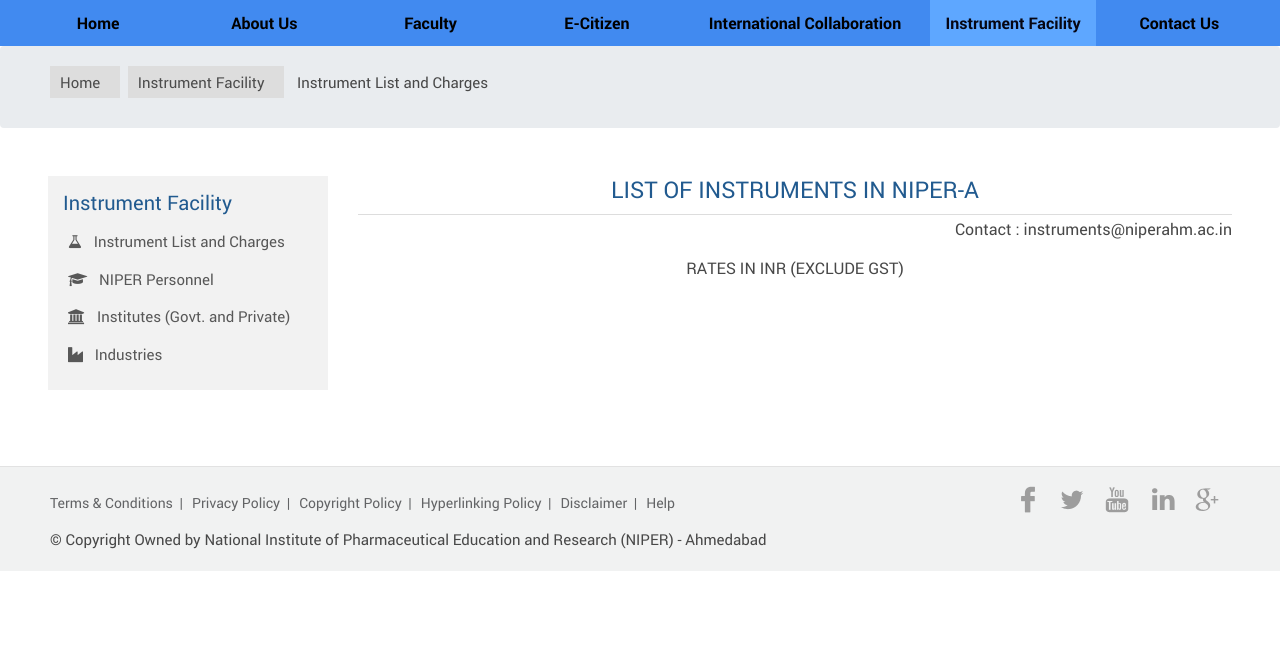
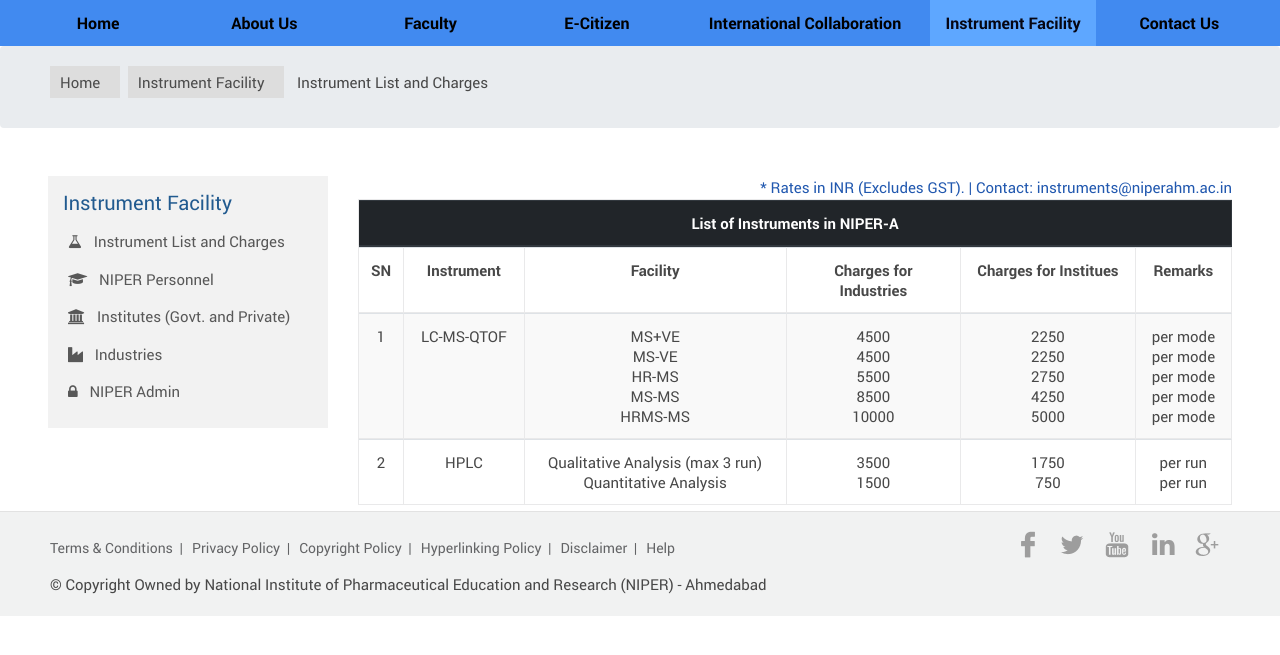
Before and after one commit to hmake98/NIPER-Project, a PHP site: page / in a window 1280 px wide. Shown: the part 125-780 px from the top of the page. Run offline with PHP 8.4, Linux system fonts and the light colour scheme.

Commit message:
Initial Layout 2

```diff
--- a/index.php
+++ b/index.php
@@ -1,55 +1,114 @@
-
 <html>
 <head>
+
   <title>
     Instrument List and Charges
   </title>
+  <link rel="icon" id="lnkFavicon" type="image" href="assets/images/favicon.ico" />
+  <meta name="viewport" content="width=device-width, initial-scale=1, maximum-scale=1, user-scalable=no" />
 
-  <meta name="viewport" content="width=device-width, initial-scale=1, maximum-scale=1, user-scalable=no" />
   <script src="assets/javascript/jquery.min.js" type="text/javascript"></script>
+
   <link rel="stylesheet" href="https://maxcdn.bootstrapcdn.com/bootstrap/4.1.3/css/bootstrap.min.css">
-
   <link href='assets/css/default.css' type="text/css" rel="stylesheet" />
   <link rel="stylesheet" href="https://cdnjs.cloudflare.com/ajax/libs/font-awesome/4.7.0/css/font-awesome.min.css">
 
-  <link rel="icon" id="lnkFavicon" type="image" href="assets/images/favicon.ico" />
+</head>
 
-
-</head>
 <body id="bdMainSite" class="noJS" style="font-size:93.8%">
-
   <div id="ContentPlaceHolder1_mainbody" style="transform: none;">
-
     <div id="wrapper" style="transform: none;">
-
       <?php
         include 'layouts/partials/header.php';
         include 'layouts/partials/navbar.php';
       ?>
 
       <div id="content">
-
         <?php include 'layouts/partials/breadcrumb.php'; ?>
 
-
         <div class="m-5">
+          <span style="color:#2158af; float: right">* Rates in INR (Excludes GST). | Contact: instruments@niperahm.ac.in</span>
           <?php include 'layouts/partials/sidebar.php'; ?>
 
           <div class="leftContent">
+            <div class="table-responsive">
+              <table class="table" style="text-align: center">
+                <thead class="thead-dark">
+                  <tr>
+                    <th colspan="6">List of Instruments in NIPER-A</th>
+                  </tr>
+                </thead>
+                <tbody>
+                  <tr>
+                    <td style="width:4%"><b>SN</b></td>
+                    <td><b>Instrument</b></td>
+                    <td style="width:30%"><b>Facility</b></td>
+                    <td style="width:20%"><b>Charges for Industries</b></td>
+                    <td style="width:20%"><b>Charges for Institues</b></td>
+                    <td><b>Remarks</b></td>
+                  </tr>
+                  <tr>
+                    <td style="width:4%">1</td>
+                    <td>LC-MS-QTOF</td>
+                    <td style="width:30%; ">
+                      MS+VE<br>
+                      MS-VE<br>
+                      HR-MS<br>
+                      MS-MS<br>
+                      HRMS-MS<br>
+                    </td>
+                    <td style="width:20%">
+                      4500<br>
+                      4500<br>
+                      5500<br>
+                      8500<br>
+                      10000<br>
+                    </td>
+                    <td style="width:20%">
+                      2250<br>
+                      2250<br>
+                      2750<br>
+                      4250<br>
+                      5000<br>
+                    </td>
+                    <td>
+                      per mode<br>
+                      per mode<br>
+                      per mode<br>
+                      per mode<br>
+                      per mode<br>
+                    </td>
+                  </tr>
+                  </tr>
 
-                <div class="table-responsive">
+                  <tr>
+                    <td style="width:4%">2</td>
+                    <td>HPLC</td>
+                    <td style="width:30%; ">
+                      Qualitative Analysis (max 3 run)<br>
+                      Quantitative Analysis<br>
+                    </td>
+                    <td style="width:20%">
+                      3500<br>
+                      1500<br>
+                    </td>
+                    <td style="width:20%">
+                      1750<br>
+                      750<br>
+                    </td>
+                    <td>
+                      per run<br>
+                      per run<br>
+                    </td>
+                  </tr>
 
-                </div>
-
-                <h3 style="text-align:center">LIST OF INSTRUMENTS IN NIPER-A</h3>
-                <h6 style="text-align:right">Contact : instruments@niperahm.ac.in </h6>
-                <h6 style="text-align:center">RATES IN INR (EXCLUDE GST)</h6>
-
-
+                </tbody>
+              </table>
             </div>
           </div>
-
         </div>
+      </div>
+      <br><br>
 
       <div id="footer">
         <div class="container">
@@ -72,13 +131,14 @@
                 <li><a class="sprite" title="Twitter" href="#">Twitter</a></li>
                 <li><a class="sprite" title="YouTube" href="#">YouTube</a></li>
                 <li><a class="sprite" title="Linkedin" href="https://www.linkedin.com/edu/school?id=3154326&amp;trk=edu-cp-title">Linkedin</a></li>
-            <li><a class="sprite" title="Google Plus" href="#">Google Plus</a></li></ul>
-        </div>
+                <li><a class="sprite" title="Google Plus" href="#">Google Plus</a></li>
+              </ul>
             </div>
           </div>
         </div>
       </div>
 
+    </div>
   </div>
 
   <a id="backtotop" title="Go to Navigation" href="#wrapper">Go to Navigation</a>
--- a/layouts/partials/sidebar.php
+++ b/layouts/partials/sidebar.php
@@ -14,6 +14,9 @@
       <li>
         <a href='#' target='_self' title='Instrument List and Charges' ><i class="fa fa-industry pr-2"></i> Industries</a>
       </li>
+      <li>
+        <a href='#' target='_self' title='Instrument List and Charges' ><i class="fa fa-lock pr-2"></i> NIPER Admin</a>
+      </li>
     </ul>
     <br style='clear: left' />
   </div>
```
Lines whose indentation alone changed are shown as unchanged.
